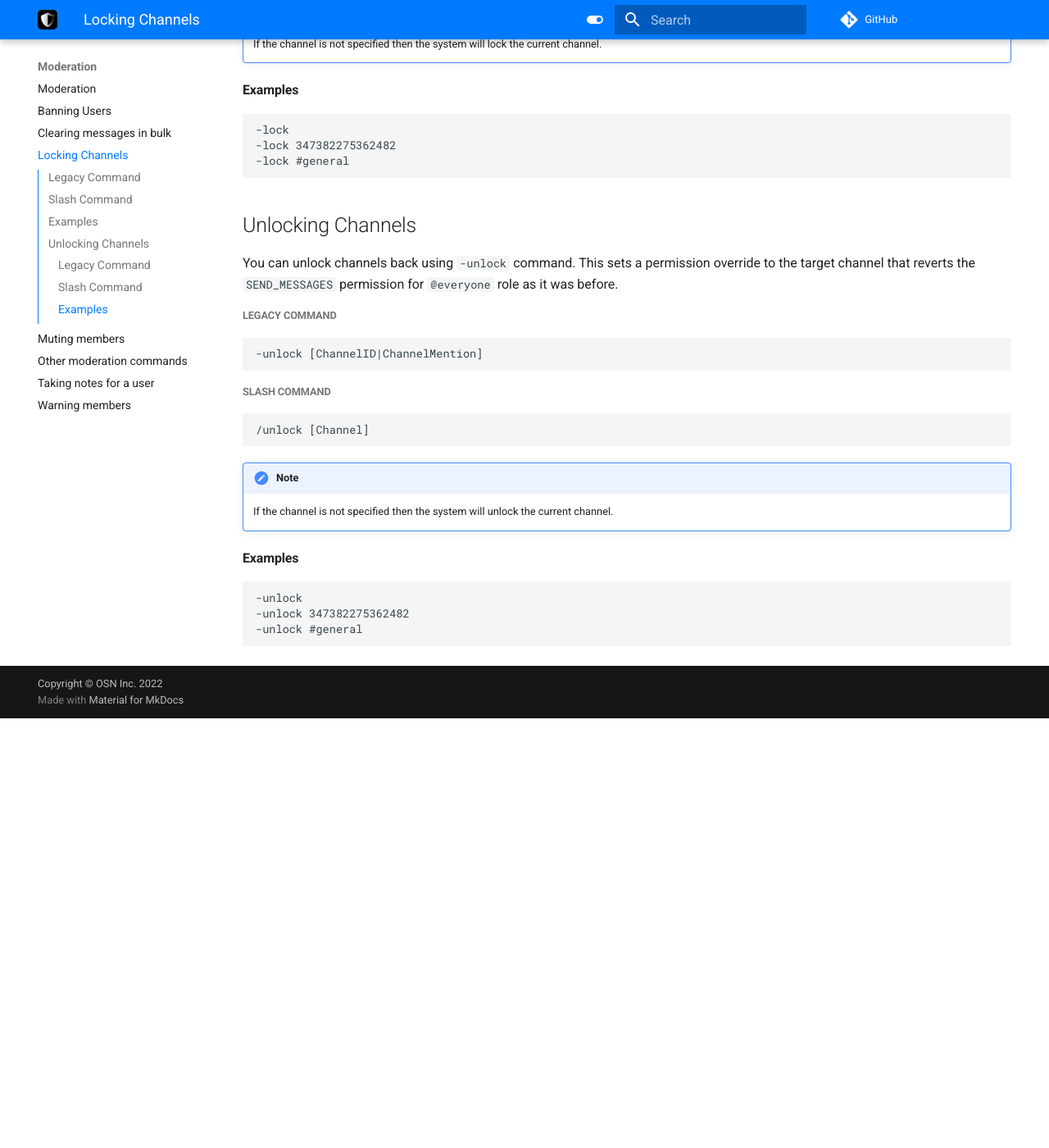
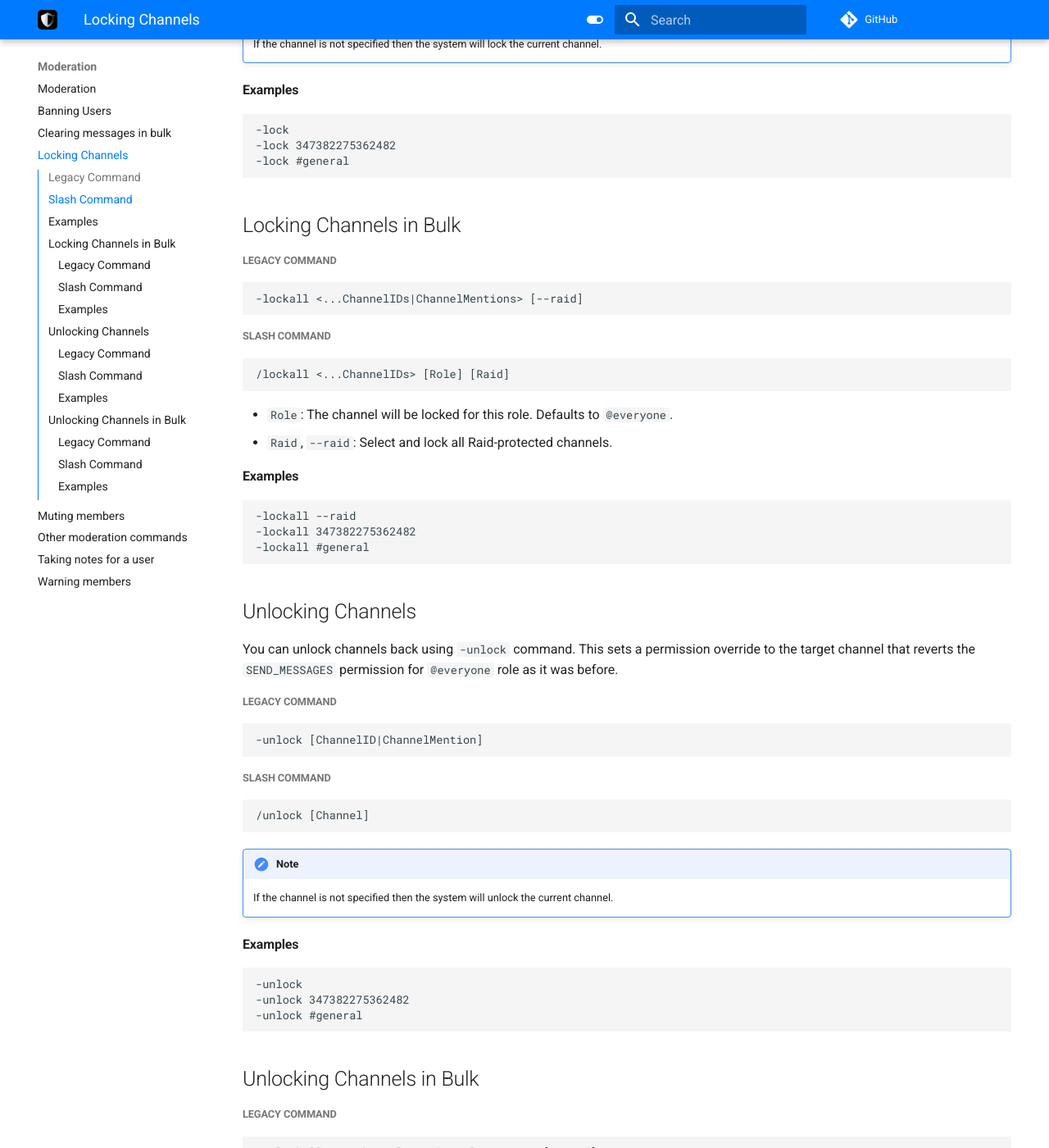
Before and after one commit to onesoft-sudo/sudobot, an MkDocs documentation site: the page built from docs/moderation/locking_channels.md, in a window 1280 px wide and 1400 px high, scrolled down 598 px. Shown: the whole window at 82% size. Built offline with MkDocs 1.6.1 and Material for MkDocs 9.7.7, drawn with Linux system fonts in a browser that asks for light colours; comment, search, counter and statistics services are not loaded; the version menu is left out; before the commit the page ends 1474 px from its top, so only the background shows below that; some of the changed text lies outside the part shown.

Commit message:
docs: add guides for locking channels

````diff
--- a/docs/moderation/locking_channels.md
+++ b/docs/moderation/locking_channels.md
@@ -26,6 +26,29 @@ You can lock channels using `-lock` command. This sets a permission override to
 -lock #general
 ```
 
+## Locking Channels in Bulk
+
+##### Legacy Command
+```
+-lockall <...ChannelIDs|ChannelMentions> [--raid]
+```
+
+##### Slash Command
+```
+/lockall <...ChannelIDs> [Role] [Raid]
+```
+
+* `Role`: The channel will be locked for this role. Defaults to `@everyone`.
+* `Raid`, `--raid`: Select and lock all Raid-protected channels.
+
+#### Examples
+
+```
+-lockall --raid
+-lockall 347382275362482
+-lockall #general
+```
+
 ## Unlocking Channels
 
 You can unlock channels back using `-unlock` command. This sets a permission override to the target channel that reverts the `SEND_MESSAGES` permission for `@everyone` role as it was before.
@@ -50,3 +73,26 @@ You can unlock channels back using `-unlock` command. This sets a permission ove
 -unlock 347382275362482
 -unlock #general
 ```
+
+## Unlocking Channels in Bulk
+
+##### Legacy Command
+```
+-unlockall <...ChannelIDs|ChannelMentions> [--raid]
+```
+
+##### Slash Command
+```
+/unlockall <...Channels> [Role] [Raid]
+```
+
+* `Role`: The channel will be unlocked for this role. Defaults to `@everyone`.
+* `Raid`, `--raid`: Select and unlock all Raid-protected channels.
+
+#### Examples
+
+```
+-unlockall --raid
+-unlockall 347382275362482
+-unlockall #general
+```
````
